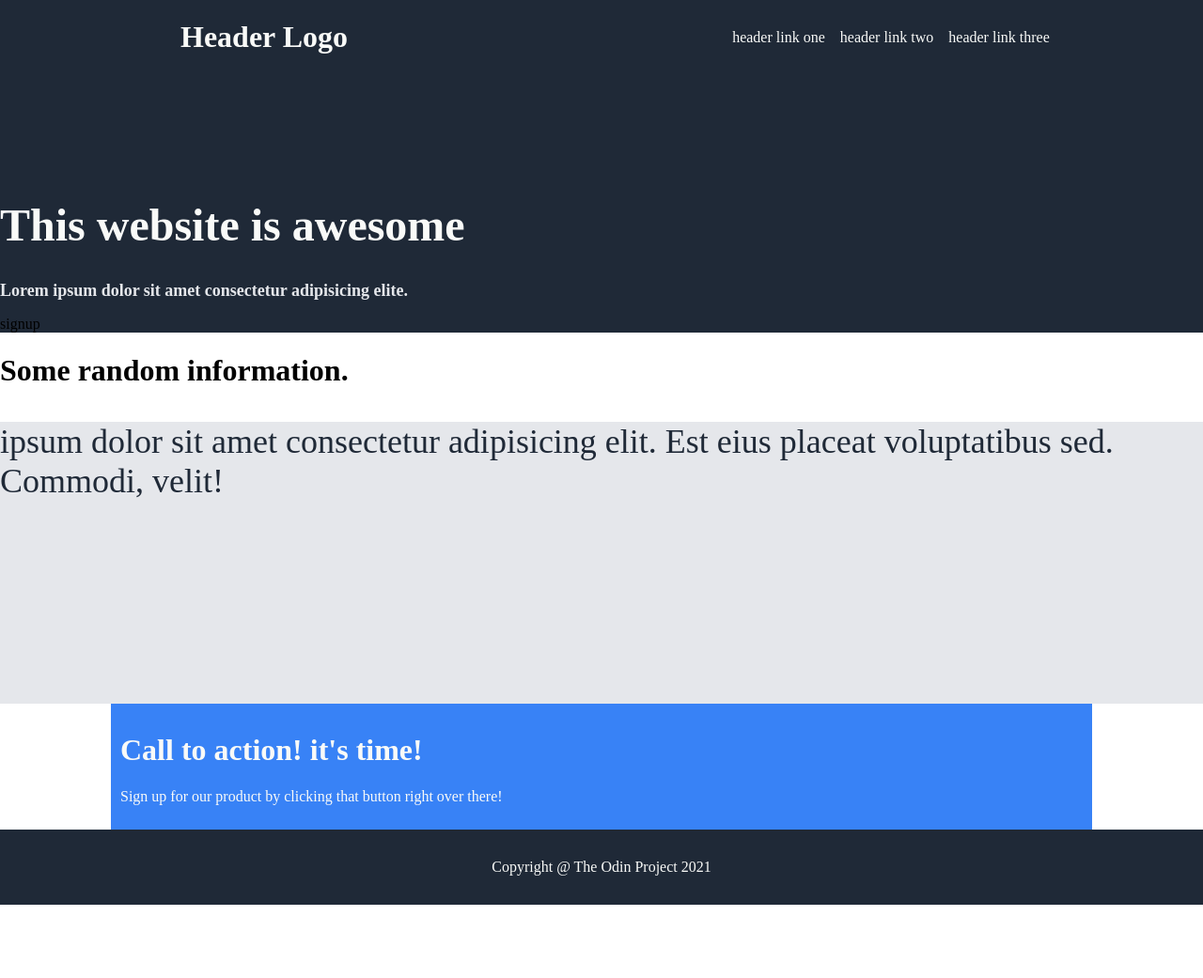
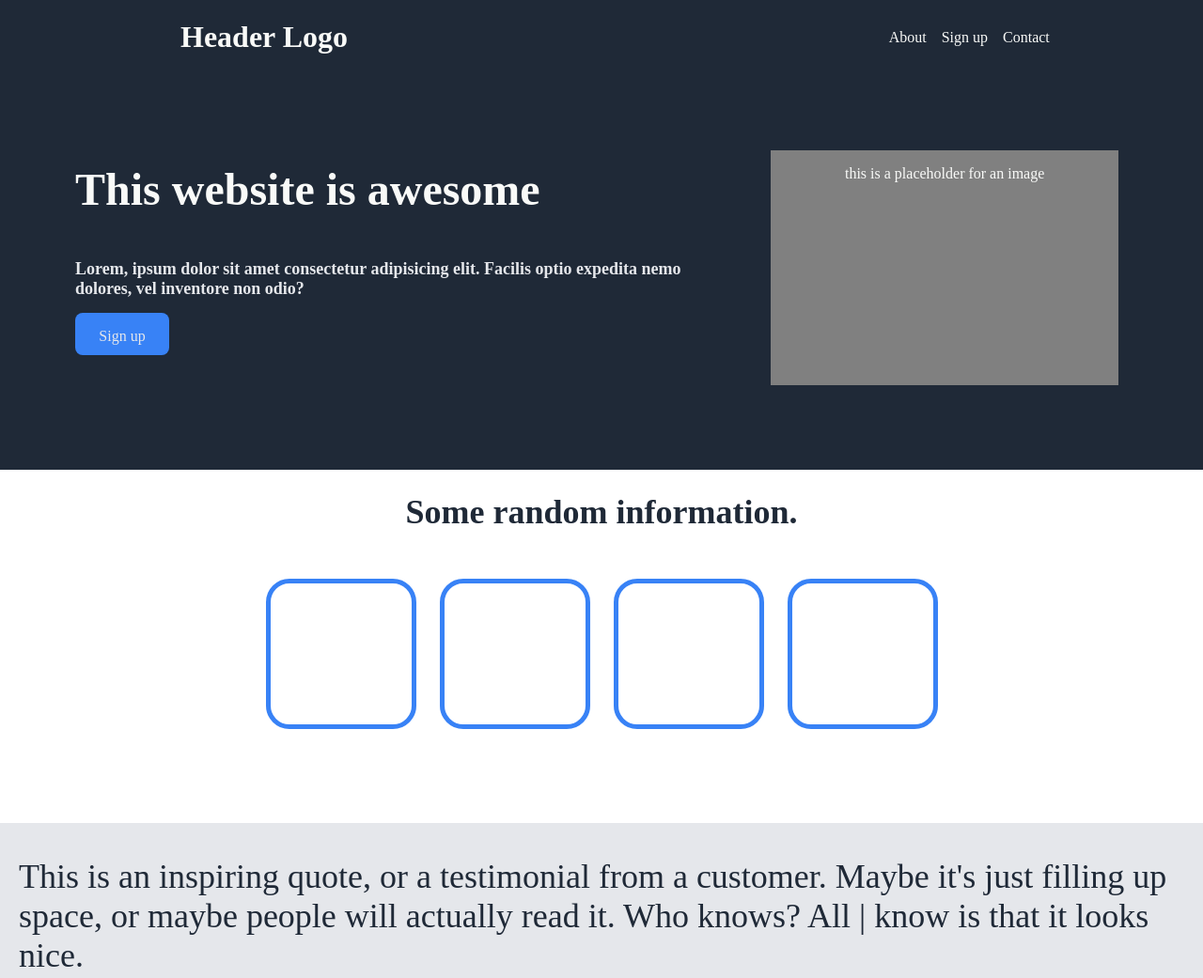
Before and after one commit to RahamimSagi/LandingPage, a plain HTML site: page index.html in a window 1280 px wide. Shown: the top 1041 px of the page at 94% size. Before the commit the page ends 963 px from the top, so only its background shows below. Drawn offline with Linux system fonts and the light colour scheme.

Commit message:
finished for now moving on the java script will come back

```diff
--- a/index.html
+++ b/index.html
@@ -13,40 +13,56 @@
     <div class="logo">
         <h1>Header Logo</h1>
         <div class="right">
-            <a>header link one</a>
-            <a>header link two</a>
-            <a>header link three</a>
+            <a>About</a>
+            <a>Sign up</a>
+            <a>Contact</a>
         </div>
     </div>
-    <div class="image">
+    <div class="content-container">
+    <div class="img-container">
+        <div class="img">
+            <p class="placeholder">this is a placeholder for an image</p>
+        </div>
     </div>
+    <div class="text-container">
     <div class="content">
         <h1 class="text">This website is awesome</h1>
-        <h2 class="text1">Lorem ipsum dolor sit amet consectetur adipisicing elite.</h2>
-    </div>
+        <h2 class="text1">Lorem, ipsum dolor sit amet consectetur adipisicing elit. Facilis optio expedita nemo dolores, vel inventore non odio?</h2>
+    <div class="signup-container">
     <div class="signup">
-        <p>signup</p>
+        <p class="sign-text">Sign up</p>
     </div>
 </div>
+    </div>
+</div>
+</div>
+</div>
     <!--information section-->
-    <div class="information">
-        <h1>Some random information.</h1>
-        <div class="box"></div>
+    <div>
+        <h1 class="info">Some random information.</h1>
+    </div>
+    <div class="boxes">
+        <div class="box1"></div>
         <div class="box2"></div>
-        <div class="box4"></div>
+        <div class="box3"></div>
         <div class="box4"></div>
     </div>
     <!--quote section-->
     <div class="quote-container">
         <div class="quote">
-           <p> ipsum dolor sit amet consectetur adipisicing elit. Est eius placeat voluptatibus sed. Commodi, velit!</p>
+           <p> This is an inspiring quote, or a testimonial from a
+            customer. Maybe it's just filling up space, or maybe
+            people will actually read it. Who knows? All | know
+            is that it looks nice.</p>
         </div>
     </div>
     <!--sign up section-->
     <div class="sign-container">
         <div class="sign">
+            <div class="sign-text1">
             <h1>Call to action! it's time!</h1>
             <p>Sign up for our product by clicking that button right over there!</p>
+        </div>
         </div>
     </div>
     <!--footer section-->
--- a/style.css
+++ b/style.css
@@ -4,7 +4,7 @@ body {
 /* first section */
 .container {
     background-color: #1f2937;
-    height: auto;
+    height: 500px;
     width: 100%;
 }
 
@@ -15,6 +15,7 @@ body {
     justify-content: space-between;
     gap: 1.875rem;
     margin-left: 15%;
+    margin-bottom: 40px;
 }
 
 .right {
@@ -32,29 +33,89 @@ body {
     font-size: 18px;
     color: #e5e7eb;
 }
-.image {
-    width: 200px;
-    height: 100px;
-    color: grey;
+.text-container{
+    display: flex;
+    flex-direction: column;
+    margin: auto;
+}
+.img-container{
+    width: 500px;
+    height: 250px;
+    background-color: grey;
+    margin: 40px 80px 40px
+
+}
+
+.content {
+    display: flex;
+    flex-direction: column;
+    margin-bottom: 50px;
+}
+.content-container{
+    display: flex;
+    flex-direction: row-reverse;
+    margin: 0px 10px 0 80px;
+}
+.placeholder {
+  text-align: center;
+  color: #f9faf8;
+}
+
+.signup-container {
+    display: flex;
+    justify-content: flex-start;
+}
+.signup {
+    width: 100px;
+    height: 45px;
+    background-color: #3882f6;
+    color: #e5e7eb;
+    border-radius: 8px;
+}
+.sign-text {
+    text-align: center;
+    vertical-align: middle;
+    padding: 0;
 }
 /* information section*/
-.inforamtion h1 {
+.info {
     font-size: 36px;
     font-weight: bolder;
     color: #1f2937;
+    text-align: center;
+    margin-bottom: 50px;
+}
+.boxes {
+    display: flex;
+    gap: 1.5625rem;
+    justify-content: center;
+}
+.box1,
+.box2,
+.box3,
+.box4 {
+    width: 150px;
+    height: 150px;
+    border: #3882f6 solid 5px;
+    border-radius: 25px;
+
 }
 /* quote section */
 .quote-container {
     width: 100%;
-    height: 300px;
+    height: 500px;
     background-color: #e5e7eb;
     font-size: 36px;
     font-family: 'Times New Roman', Times, serif;
     color: #1f2937;
+    margin-top: 50px;
 }
 
 .quote {
-
+    display: flex;
+    flex-direction: column;
+    margin-left: 20px;
+    margin-top: 100px;
 }
 
 
@@ -63,13 +124,28 @@ body {
     display: flex;
     justify-content: center;
     align-items: center;
-
+    margin: 40px 0;
 }
 .sign {
     background-color: #3882f6;
     color: #f9faf8;
     width: 80%;
     padding: 10px;
+    border-radius: 10px;
+
+}
+.sign-text1 {
+    display: flex;
+    flex-direction: column;
+    margin-left: 100px;
+    font-size: 20px;
+    padding: 0;
+}
+.sign-text1 > h1 {
+    margin-bottom: 5px;
+}
+.sign-text1 > p {
+    margin-top: 0px;
 }
 /* footer section */
 footer {
```
Also changed, not shown: 1 other file.
